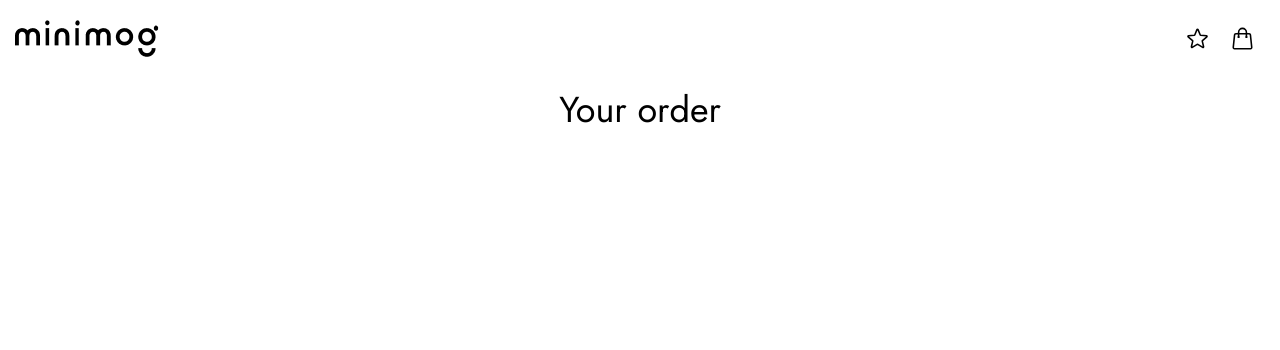
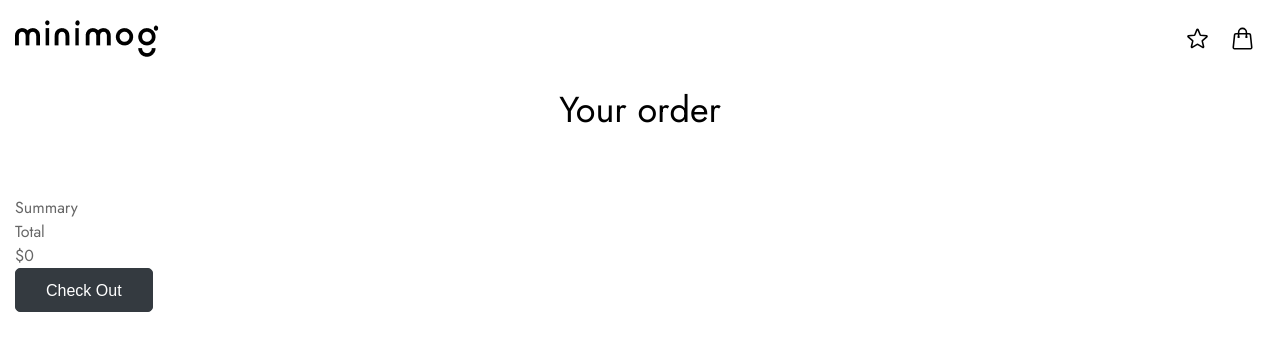
Before and after one commit to zachary-o/pet-project-one-REACT, a React (Create React App) app: page /cart in a window 1280 px wide. Shown: the top 350 px of the page. Built offline with nearby package versions, Linux system fonts and the light colour scheme.

Commit message:
add total price counter

```diff
--- a/src/components/CartProduct/CartProduct.jsx
+++ b/src/components/CartProduct/CartProduct.jsx
@@ -3,7 +3,6 @@ import { removeFromCart } from "../../store/cartSlice";
 
 import { Link } from "react-router-dom";
 
-import Button from "../Button/Button";
 import DeleteFromCartIcon from "../../assets/Icons/DeleteFromCartIcon";
 
 import "./CartProduct.scss";
@@ -22,7 +21,10 @@ const CartProduct = ({ product }) => {
         <div className="cart__list">
           <div className="item">
             <div className="item__content">
-            <button className="item__delete-btn" onClick={handleRemoveFromCart}>
+              <button
+                className="item__delete-btn"
+                onClick={handleRemoveFromCart}
+              >
                 <DeleteFromCartIcon />
 
                 <i className="fal fa-times"></i>
@@ -35,7 +37,6 @@ const CartProduct = ({ product }) => {
               />
 
               <div>
-              <p className="item__category">Dress</p>
                 <Link className="item__name">{name}</Link>
               </div>
             </div>
@@ -43,23 +44,6 @@ const CartProduct = ({ product }) => {
             <p>${price}</p>
           </div>
         </div>
-
-      <div className="summary">
-        <h4 className="summary__title">Summary</h4>
-
-        <div className="summary__body">
-          <div className="summary__line">
-            <div>Total</div>
-            <div>$2020.00</div>
-          </div>
-        </div>
-
-        <Button
-          type="submit"
-          text="Check Out"
-          className={`${"btn"} ${"btn-dark"} ${"btn-full-width"}`}
-        />
-      </div>
       </div>
   );
 };
--- a/src/components/CartProduct/CartProduct.scss
+++ b/src/components/CartProduct/CartProduct.scss
@@ -52,25 +52,4 @@
       }
     }
   }
-
-  .summary__title {
-    font-size: 24px;
-  }
-
-  .summary__body {
-    padding-top: 20px;
-    border-top: 1px solid rgba(0, 0, 0, 0.125);
-    margin-bottom: 40px;
-
-    .summary__line {
-      font-weight: 700;
-      display: flex;
-      align-items: center;
-      justify-content: space-between;
-    }
-  }
-
-  .btn-full-width {
-  width: 100%;
 }
-}
--- a/src/components/Footer/Footer.jsx
+++ b/src/components/Footer/Footer.jsx
@@ -1,11 +1,15 @@
 import "./Footer.scss"
 
 const Footer = () => {
+
+const today = new Date();
+const currentYear = today.getFullYear()
+
   return (
     <footer className="footer">
       <div className="container">
         <div className="footer__wrapper">
-          <p className="footer__copyright">© Shop</p>
+          <p className="footer__copyright">Zakhar Osetskyi 🤘 {currentYear}</p>
         </div>
       </div>
     </footer>
--- a/src/pages/Wishlist/Wishlist.jsx
+++ b/src/pages/Wishlist/Wishlist.jsx
@@ -1,6 +1,7 @@
 import { useSelector } from "react-redux";
 
 import Header from "../../components/Header/Header";
+import Footer from "../../components/Footer/Footer"
 import WishlistProduct from "../../components/WishlistProduct/WishlistProduct";
 
 import "./Wishlist.scss";
@@ -18,6 +19,7 @@ const Wishlist = () => {
           ))}
         <div className="list"></div>
       </div>
+      <Footer />
     </div>
   );
 };
--- a/src/pages/Сart/Cart.jsx
+++ b/src/pages/Сart/Cart.jsx
@@ -1,22 +1,40 @@
 import { useSelector } from "react-redux";
 
 import Header from "../../components/Header/Header";
+import Button from "../../components/Button/Button";
 import CartProduct from "../../components/CartProduct/CartProduct";
 
 import "./Cart.scss";
 
 const Cart = () => {
-  const { cartProducts } = useSelector((store) => store.addToCart);
+  const { cartProducts, totalPrice } = useSelector((store) => store.addToCart);
 
   return (
     <div>
       <Header />
       <div className="container">
         <h2 className="cart__title">Your order</h2>
+
         {cartProducts &&
           cartProducts.map((product) => (
             <CartProduct product={product} key={product.id} />
           ))}
+        <div className="summary">
+          <h4 className="summary__title">Summary</h4>
+
+          <div className="summary__body">
+            <div className="summary__line">
+              <div>Total</div>
+              <div>${totalPrice}</div>
+            </div>
+          </div>
+
+          <Button
+            type="submit"
+            text="Check Out"
+            className={`${"btn"} ${"btn-dark"} ${"btn-full-width"}`}
+          />
+        </div>
       </div>
     </div>
   );
--- a/src/pages/Сart/Cart.scss
+++ b/src/pages/Сart/Cart.scss
@@ -18,4 +18,30 @@
       margin-bottom: 20px;
     }
   }
+
+  .order__summary {
+    display: flex;
+    justify-content: space-around;
+
+    .summary__title {
+      font-size: 24px;
+    }
+
+    .summary__body {
+      padding-top: 20px;
+      border-top: 1px solid rgba(0, 0, 0, 0.125);
+      margin-bottom: 40px;
+
+      .summary__line {
+        font-weight: 700;
+        display: flex;
+        align-items: center;
+        justify-content: space-between;
+      }
+    }
+
+    .btn-full-width {
+      width: 100%;
+    }
+  }
 }
--- a/src/store/cartSlice.js
+++ b/src/store/cartSlice.js
@@ -1,6 +1,7 @@
 import { createSlice } from "@reduxjs/toolkit";
 
 const initialState = {
+  totalPrice: 0,
   cartProducts: [],
 };
 
@@ -10,11 +11,17 @@ const addToCartSlice = createSlice({
   reducers: {
     addToCart: (state, action) => {
       state.cartProducts.push(action.payload);
+      state.totalPrice = state.cartProducts.reduce(
+        (sum, object) => object.price + sum,
+        0
+      );
     },
     removeFromCart: (state, action) => {
       state.cartProducts = state.cartProducts.filter(
         (product) => product.id !== action.payload
       );
+      // state.totalPrice = state.totalPrice - action.payload.price;
+      // console.log(action.payload.price);
     },
   },
 });
```
Lines whose indentation alone changed are shown as unchanged.
